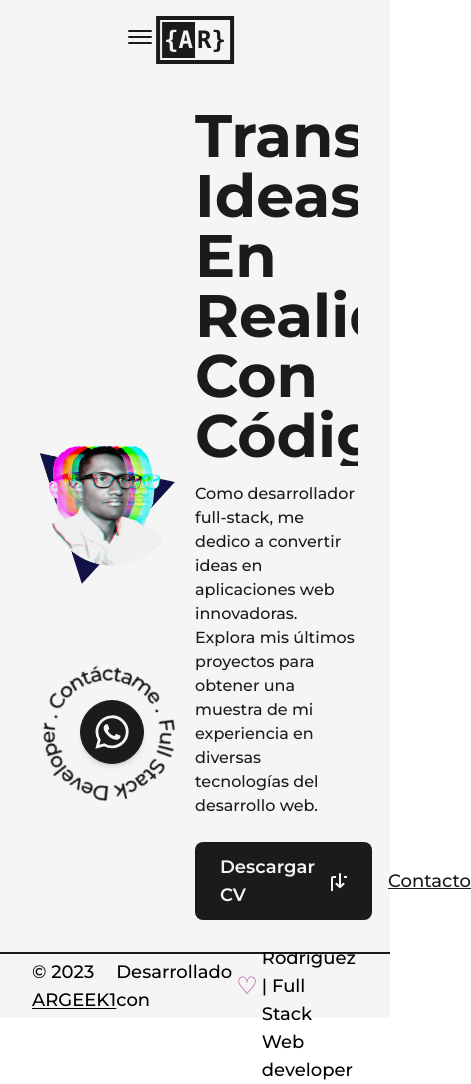
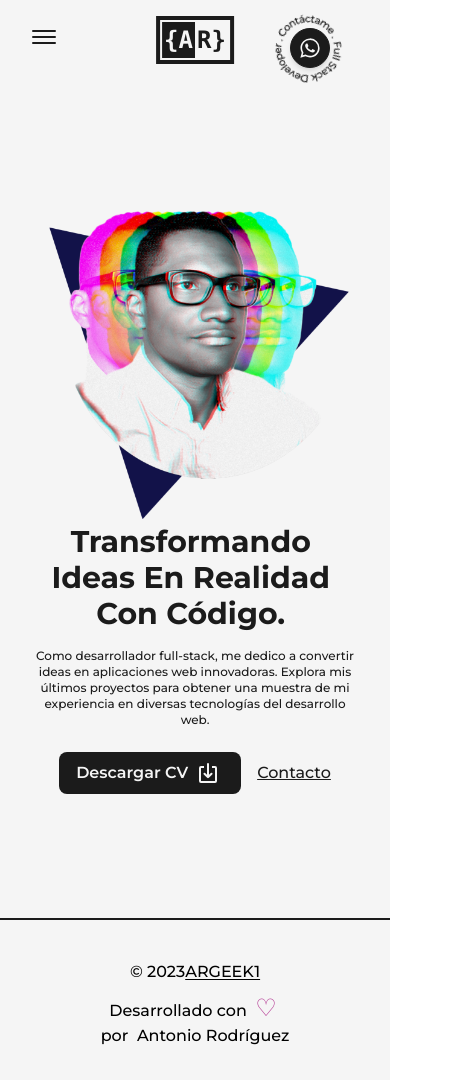
Before and after one commit to ARGEEK1/Portfolio, a Next.js app: page / in a window 390 px wide. Shown: the whole page, 471 px wide, since content can reach past the window. Built offline with nearby package versions, Linux system fonts and the light colour scheme.

Commit message:
[ADD] Responsiveness to footer

```diff
--- a/src/components/Footer.js
+++ b/src/components/Footer.js
@@ -4,11 +4,11 @@
 const Footer = () => {
   return (
     <footer
-      className="w-full h-7 border-t-2 border-solid border-dark font-medium text-lg
-    dark:text-light dark:border-light"
+      className="w-full h-auto border-t-2 border-solid border-dark font-medium text-lg
+    dark:text-light dark:border-light sm:text-base"
     >
-      <Layout className="py-8 flex items-center justify-between">
-        <span>
+      <Layout className="py-8 flex items-center justify-between lg:flex-col lg:py-6">
+        <div className="flex items-center lg:py-2">
           &copy; 2023{" "}
           <a
             href="https://github.com/ARGEEK1"
@@ -17,13 +17,15 @@
           >
             ARGEEK1
           </a>
-        </span>
-        <div className="flex items-center">
-          Desarrollado con{" "}
-          <span className="text-primary dark:text-primaryDark text-2xl px-1">
-            &#9825;
-          </span>{" "}
-          por&nbsp; Antonio Rodríguez | Full Stack Web developer
+        </div>
+        <div className="flex items-center lg:flex-col">
+          <div>
+            Desarrollado con{" "}
+            <span className="text-primary dark:text-primaryDark text-2xl px-1">
+              &#9825;
+            </span>{" "}
+          </div>
+          por&nbsp; Antonio Rodríguez
         </div>
       </Layout>
     </footer>
--- a/src/components/HireMe.js
+++ b/src/components/HireMe.js
@@ -3,8 +3,11 @@
 
 const HireMe = () => {
   return (
-    <div className="fixed left-4 bottom-4 flex items-center justify-center overflow-hidden">
-      <div className="w-48 h-48 flex items-center justify-center relative">
+    <div
+      className="fixed left-4 bottom-4 flex items-center justify-center overflow-hidden
+      md:right-8 md:left-auto md:top-0 md:bottom-auto md:absolute"
+    >
+      <div className="w-48 h-auto flex items-center justify-center relative md:w-24">
         <CircularText
           className={"fill-dark animate-spin-slow dark:fill-light"}
         />
@@ -15,7 +18,7 @@
         absolute left-1/2 top-1/2 -translate-x-1/2 -translate-y-1/2 bg-dark text-light
         shadow-md border border-solid border-dark w-16 h-16 p-2 rounded-full hover:bg-light hover:text-dark
         duration-300 dark:bg-light dark:text-dark hover:dark:border-light hover:dark:bg-dark
-        hover:dark:text-light"
+        hover:dark:text-light md:w-10 md:h-10 md:p-1 md:text-[10px]"
         >
           <WhatsappIcon className={"m-1"} />
         </a>
--- a/src/components/Icons.js
+++ b/src/components/Icons.js
@@ -42,7 +42,7 @@
     width={24}
     height={24}
     {...rest}
-    className={`h-auto ${className}`}
+    className={`${className}`}
   >
     <g fill="none">
       <path d="M24 0v24H0V0h24ZM12.593 23.258l-.011.002-.071.035-.02.004-.014-.004-.071-.035c-.01-.004-.019-.001-.024.005l-.004.01-.017.428.005.02.01.013.104.074.015.004.012-.004.104-.074.012-.016.004-.017-.017-.427c-.002-.01-.009-.017-.017-.018Zm.265-.113-.013.002-.185.093-.01.01-.003.011.018.43.005.012.008.007.201.093c.012.004.023 0 .029-.008l.004-.014-.034-.614c-.003-.012-.01-.02-.02-.022Zm-.715.002a.023.023 0 0 0-.027.006l-.006.014-.034.614c0 .012.007.02.017.024l.015-.002.201-.093.01-.008.004-.011.017-.43-.003-.012-.01-.01-.184-.092Z" />
--- a/src/components/NavBar.js
+++ b/src/components/NavBar.js
@@ -62,7 +62,7 @@
   return (
     <header
       className="w-full px-32 py-8 font-medium flex items-center justify-between
-    dark:text-light relative"
+    dark:text-light relative z-10 lg:px-16 md:px-12 sm:px-8"
     >
       <button
         className="flex-col justify-center items-center hidden lg:flex"
--- a/src/pages/index.js
+++ b/src/pages/index.js
@@ -15,13 +15,13 @@
         <meta name="description" content="Generated by create next app" />
       </Head>
       <main className="flex items-center text-dark w-full min-h-screen dark:text-light">
-        <Layout className="pt-0">
-          <div className="flex items-center justify-between w-full">
-            <div className="w-1/2">
+        <Layout className="pt-0 md:pt-16 sm:pt-8">
+          <div className="flex items-center justify-between w-full lg:flex-col">
+            <div className="w-1/2 md:w-full">
               <Image
                 src={profilePic}
                 alt="Antonio Rodríguez"
-                className="h-auto w-[90%]"
+                className="h-auto w-[90%] lg:hidden md:inline-block md:w-full"
                 priority
                 sizes="(max-width: 768px) 100vw,
                 (max-width: 1200px) 50vw,
@@ -29,19 +29,19 @@
               />
             </div>
 
-            <div className="w-1/2 flex flex-col items-center self-center">
+            <div className="w-1/2 flex flex-col items-center self-center lg:w-full lg:text-center">
               <AnimatedText
                 text="Transformando ideas en realidad con código."
-                className="!text-6xl !text-left"
+                className="!text-6xl !text-left xl:!text-5xl lg:!text-center lg:!text-6xl md:!text-5xl sm:!text-3xl"
               />
-              <p className="my-4 text-bese font-medium">
+              <p className="my-4 text-bese font-medium md:text-sm sm:text-xs">
                 Como desarrollador full-stack, me dedico a convertir ideas en
                 aplicaciones web innovadoras. Explora mis últimos proyectos para
                 obtener una muestra de mi experiencia en diversas tecnologías
                 del desarrollo web.
               </p>
 
-              <div className="flex items-center self-start mt-2">
+              <div className="flex items-center self-start mt-2 lg:self-center">
                 <Link
                   href="/CV_Antonio_Rodríguez.pdf"
                   target="_blank"
@@ -49,17 +49,18 @@
                   text-lg font-semibold hover:bg-light hover:text-dark
                   border border-solid border-transparent hover:border-dark duration-300
                   dark:bg-light dark:text-dark hover:dark:bg-dark hover:dark:text-light
-                  hover:dark:border-light
+                  hover:dark:border-light md:p-2 md:px-4 md:text-base
                   "
                   download={true}
                 >
                   Descargar CV
-                  <LinkArrow className={"w-6 ml-2"} />
+                  <LinkArrow className={"w-6 ml-2 xs:w-7"} />
                 </Link>
                 <Link
                   href="mailto:antonio198889@gmail.com"
                   target="_blank"
-                  className="ml-4 text-lg font-medium text-dark underline dark:text-light"
+                  className="ml-4 text-lg font-medium text-dark underline dark:text-light
+                  md:text-base"
                 >
                   Contacto
                 </Link>
```
